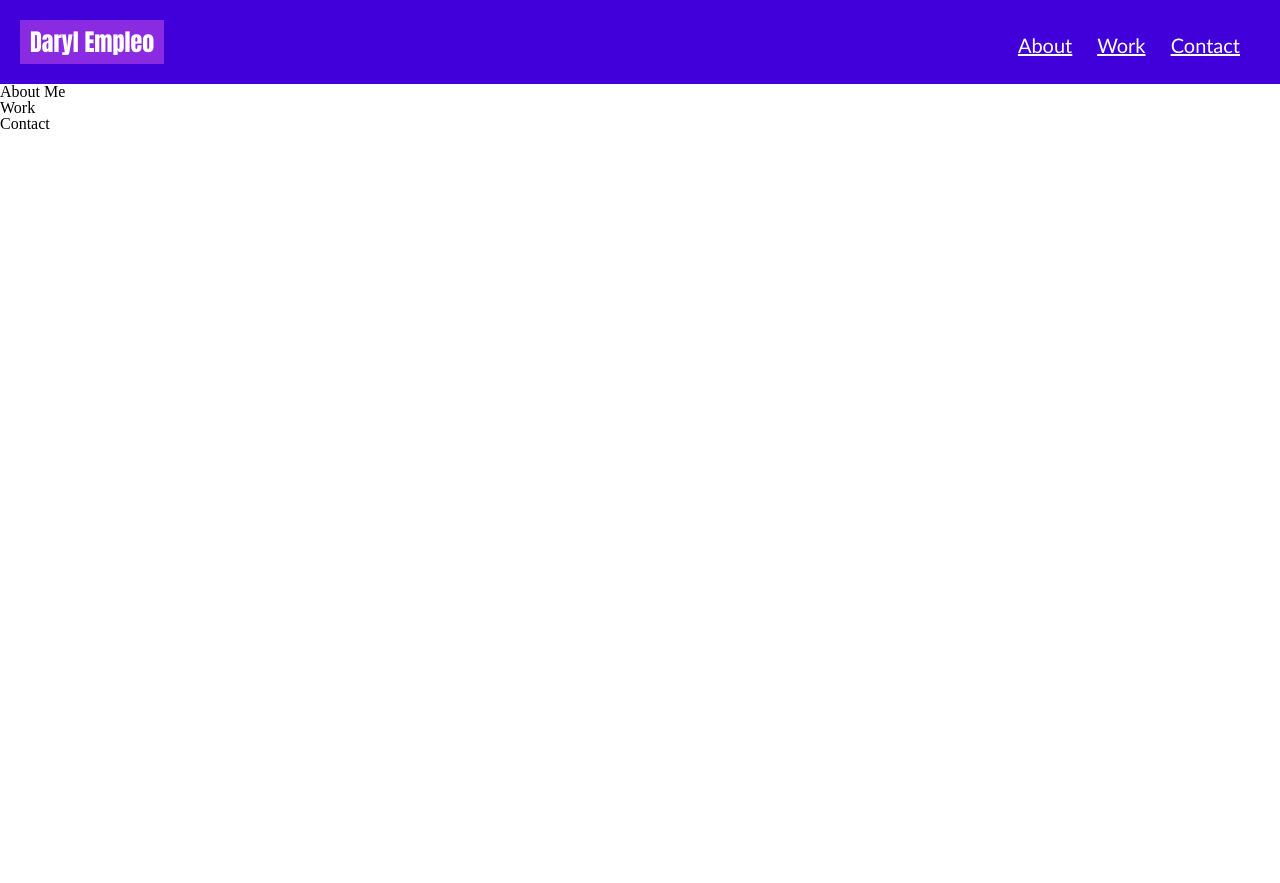
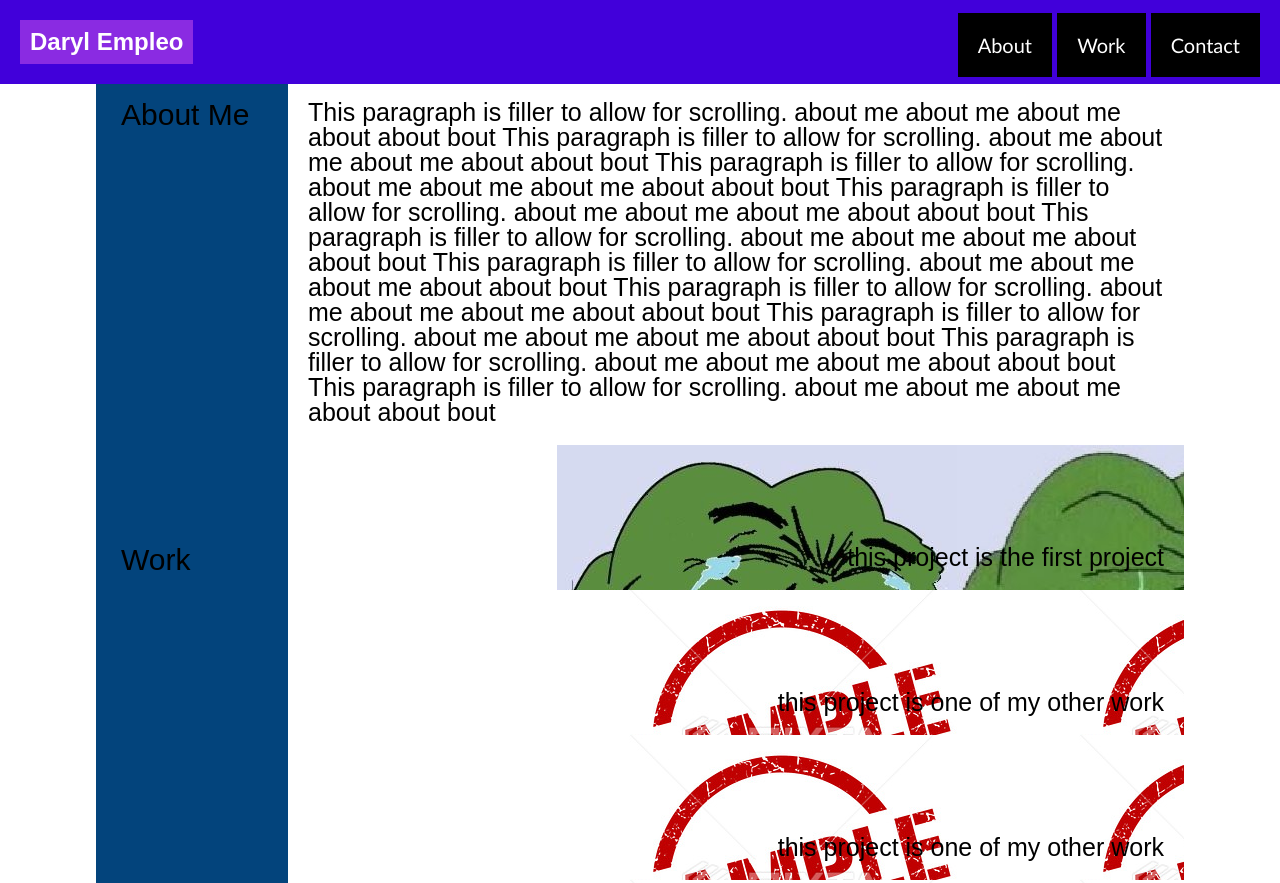
Before and after one commit to Dempleon/Portfolio, a plain HTML site: page index.html in a window 1280 px wide. Shown: the top 883 px of the page. Before the commit the page ends 800 px from the top, so only its background shows below. Drawn offline with Linux system fonts and the light colour scheme.

Commit message:
added more content to page

```diff
--- a/assets/css/style.css
+++ b/assets/css/style.css
@@ -1,12 +1,36 @@
+* {
+    box-sizing: border-box;
+}
+/* i want the nav bar to stay on the top of the page */
+
+main {
+    display: flex;
+    flex-wrap: wrap;
+}
 nav {
     overflow: hidden;
     background-color: rgb(65, 0, 218);
-    padding: 20px
+    padding: 20px;
+    display: block;
+    text-align: center;
+    position: fixed;
+    top: 0;
+    width: 100%;
+}
+
+body {
+    font-family: Arial, Helvetica, sans-serif;
 }
 
 nav a {
     color: white;
     padding-right: 20px;
+    background-color: black;
+    padding: 20px;
+    text-decoration: none;
+}
+nav a:hover {
+    background-color: antiquewhite;
 }
 
 
@@ -14,10 +38,9 @@ nav a {
     color: white;
     float: left;
     background-color: blueviolet;
-    font-family: Impact, Haettenschweiler, 'Arial Narrow Bold', sans-serif;
     font-weight: bolder;
     font-size: x-large;
-    padding: 10px
+    padding: 10px;
 }
 
 nav li {
@@ -27,3 +50,50 @@ nav li {
     float: right;
     padding-top: 15px;
 }
+
+section {
+    display: flex;
+    width: 100%;
+    justify-content: center;
+}
+
+section h2 {
+    font-family: Arial, Helvetica, sans-serif;
+    font-size: 30px;
+    float: left;
+    padding-left: 25px;
+    display: flex;
+}
+
+section p {
+    font-size: 25px;
+    padding: 20px;
+    float: right;
+    padding-top: 100px;
+    display: inline;
+}
+
+section div {
+    float: right;
+    width: 70%;
+}
+
+aside {
+    display: flex;
+    float: left;
+    background-color: rgb(3, 68, 124);
+    height: 100%;
+    width: 15%;
+
+}
+aside h2 {
+    padding-top: 100px;
+}
+
+#first_work {
+    background-image: url("../images/placeholder.jpg");
+}
+
+#other_work {
+    background-image: url("../images/sample.jpg");
+}
--- a/index.html
+++ b/index.html
@@ -24,13 +24,43 @@
         <main>
             <!-- main code -->
             <section>
-                <h2>About Me</h2>
+                <aside>
+                    <h2>About Me</h2>
+                </aside>
+                <div>
+                    <p>
+                        This paragraph is filler to allow for scrolling. about me about me about me about about bout This paragraph is filler to allow for scrolling. about me about me about me about about bout This paragraph is filler to allow for scrolling. about me about me about me about about bout This paragraph is filler to allow for scrolling. about me about me about me about about bout This paragraph is filler to allow for scrolling. about me about me about me about about bout This paragraph is filler to allow for scrolling. about me about me about me about about bout This paragraph is filler to allow for scrolling. about me about me about me about about bout This paragraph is filler to allow for scrolling. about me about me about me about about bout This paragraph is filler to allow for scrolling. about me about me about me about about bout This paragraph is filler to allow for scrolling. about me about me about me about about bout
+                    </p>
+                </div>
+
             </section>
             <section>
-                <h2>Work</h2>
+                <aside>
+                    <h2>Work</h2>
+                </aside>
+                <div>
+                    <div id="first_work">
+                        <p> this project is the first project</p>
+                    </div>
+                    <div id="other_work">
+                        <p> this project is one of my other work</p>
+                    </div>
+                    <div id="other_work">
+                        <p> this project is one of my other work</p>
+                    </div>
+                    <div id="other_work">
+                        <p> this project is one of my other work</p>
+                    </div>
+                    <div id="other_work">
+                        <p> this project is one of my other work</p>
+                    </div>
+                </div>
+
             </section>
             <section>
-                <h2>Contact</h2>
+                <aside>
+                    <h2>Contact</h2>
+                </aside>
             </section>
         </main>
         <footer>
```
Also changed, not shown: assets/images/placeholder.jpg (added), assets/images/sample.jpg (added).
